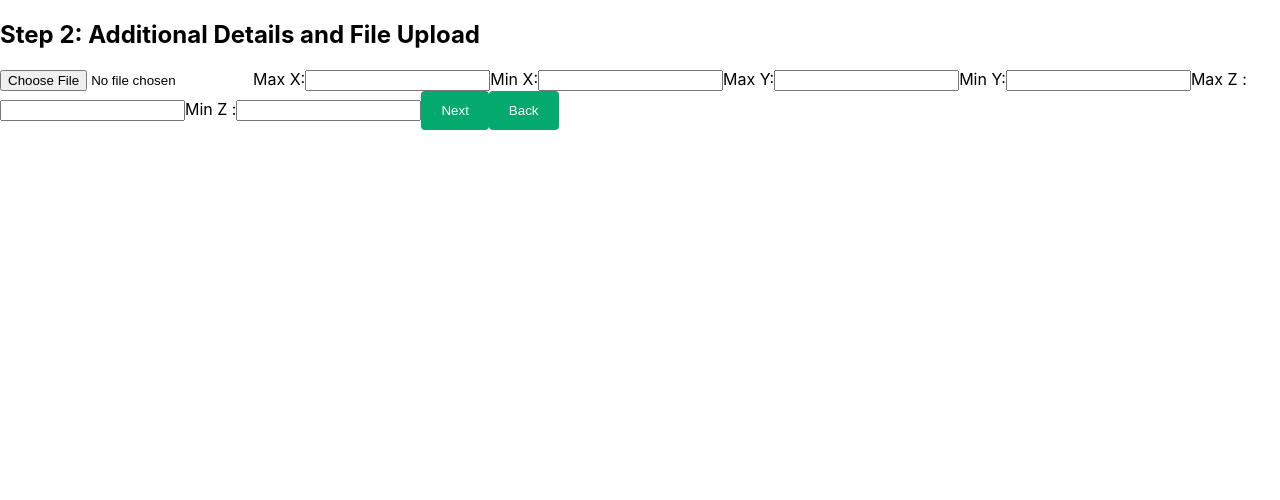
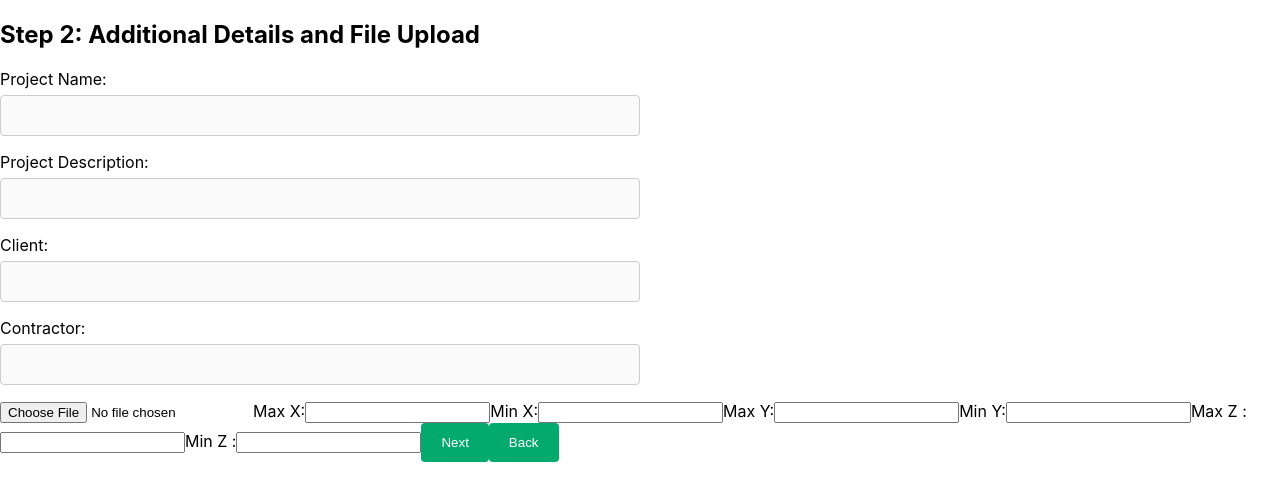
Before and after one commit to polin103109/Assignment-for-battery-low, a React (Create React App) app: page / in a window 1280 px wide. Both pictures are taken after a click on the button "Next". Shown: the top 500 px of the page. Built offline with nearby package versions, Linux system fonts and the light colour scheme.

Commit message:
added the disble field and rendered 1st form to 2nd form

```diff
--- a/src/components/Steponeform.jsx
+++ b/src/components/Steponeform.jsx
@@ -5,7 +5,8 @@ const FormStep1 = ( {onNext}) => {
     const [projectDescription, setProjectDescription] = useState('');
     const [client, setClient] = useState('');
     const [contractor, setContractor] = useState('');
-    const handleNext = () => {
+    const handleNext = (event) => {
+        event.preventDefault();
         onNext({
           projectName,
           projectDescription,
@@ -20,13 +21,13 @@ const FormStep1 = ( {onNext}) => {
       <div className="container">
         <h2 className="h2">Step 1</h2>
         <label>Project Name:</label>
-        <input type="text" value={projectName} onChange={(e) => setProjectName(e.target.value)} />
+        <input type="text" value={projectName} onChange={(e) => setProjectName(e.target.value)}  required/>
         <label>Project Description:</label>
-        <input type="text" value={projectDescription} onChange={(e) => setProjectDescription(e.target.value)} />
+        <input type="text" value={projectDescription} onChange={(e) => setProjectDescription(e.target.value)}  required />
         <label>Client:</label>
-        <input type="text" value={client} onChange={(e) => setClient(e.target.value)} />
+        <input type="text" value={client} onChange={(e) => setClient(e.target.value)}  required/>
         <label>Contractor:</label>
-        <input type="text" value={contractor} onChange={(e) => setContractor(e.target.value)} />
+        <input type="text" value={contractor} onChange={(e) => setContractor(e.target.value)}  required />
         <button onClick={handleNext}>Next</button>
       </div>
     );
--- a/src/components/Steptwoform.jsx
+++ b/src/components/Steptwoform.jsx
@@ -69,9 +69,24 @@ const FormStep2 = ({ formData, handleChange,values, onUpload,onBack }) => {
   return (
     <div>
       <h2>Step 2: Additional Details and File Upload</h2>
-      {/* Display input values from Step 1 */}
-      {/* <p>Project Name: {formData.projectName}</p> */}
-      {/* Repeat the above pattern for other input values */}
+      <label>
+        Project Name:
+        <input type="text" value={values.projectName} disabled />
+      </label>
+      <label>
+        Project Description:
+        <input type="text" value={values.projectDescription} disabled />
+      </label>
+      <label>
+        Client:
+        <input type="text" value={values.client} disabled />
+      </label>
+      <label>
+        Contractor:
+        <input type="text" value={values.contractor} disabled />
+      </label>
+
+
       <input type="file" onChange={handleFileUpload} />
       <label>
       Max X:
```
